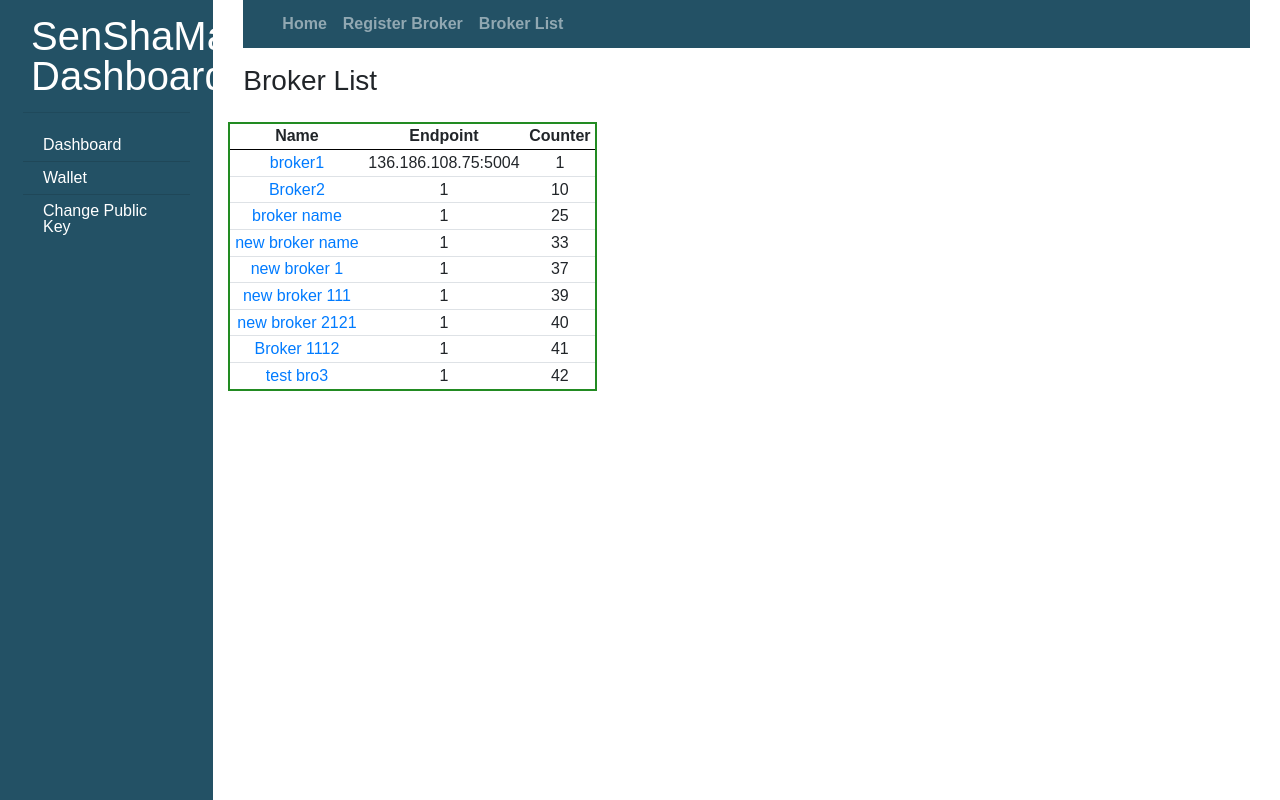
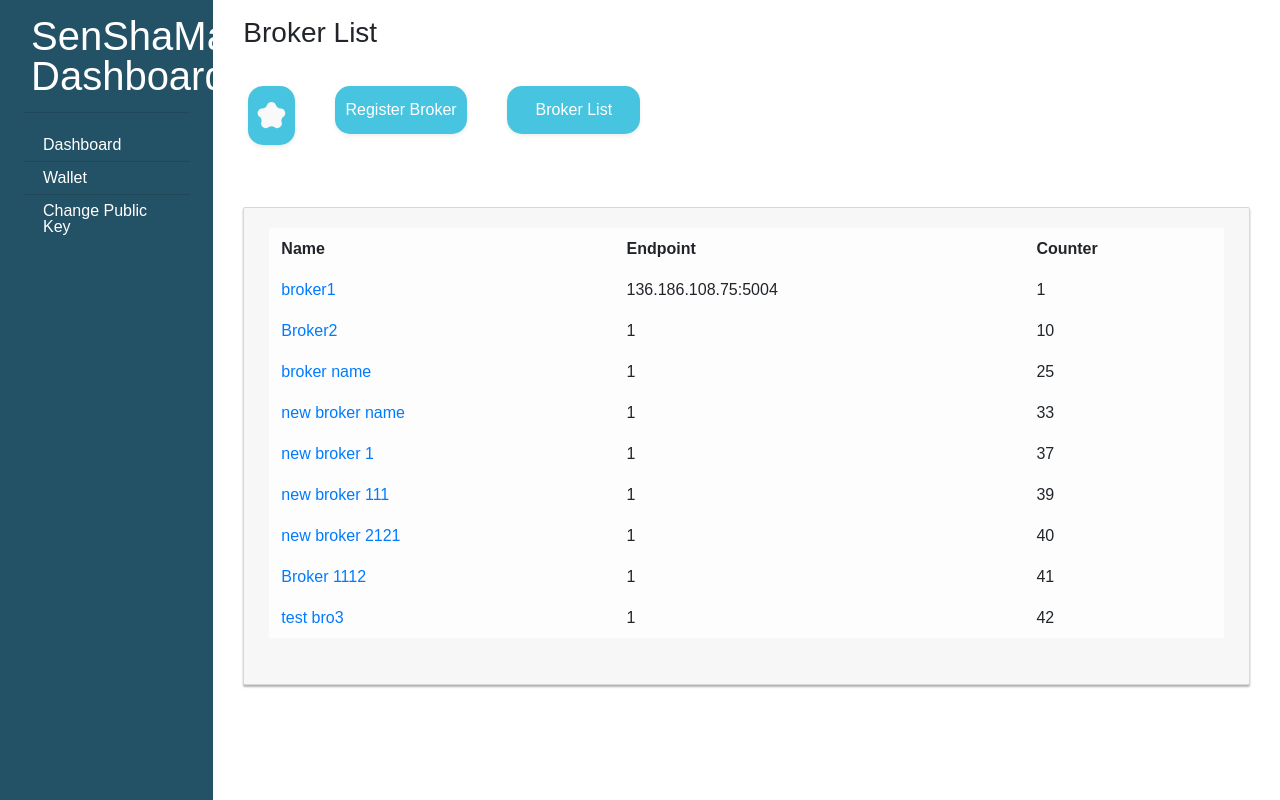
Before and after one commit to sampathmedawatta/SheShaMartDash, a React (Create React App) app: page /brokerList in a window 1280 px wide. Built offline with nearby package versions, Linux system fonts and the light colour scheme.

Commit message:
update broker submenu button design

```diff
--- a/src/App.css
+++ b/src/App.css
@@ -39,6 +39,14 @@ line-height: 1;
   font-size: 3.5rem;
 }
 
+.broker-sub-menu{
+  background-color:#47c4df;
+  color: white;
+  border-radius: 15px;
+  padding-bottom: 1rem;
+  padding-top: 1rem;
+
+}
 .client{
   background-color: #808fe1;
   color: white;
--- a/src/components/Broker.js
+++ b/src/components/Broker.js
@@ -1,34 +1,25 @@
 import React, { useState, useEffect, useRef, useContext } from "react";
 import BrokerService from "../services/broker.service";
-import Grid from "./UI/Grid/Table";
 import { Context } from "../context/context";
-import { Link } from "react-router-dom";
+
 import BrokerSubMenu from "../components/UI/SubMenu/BrokerSubMenu";
 
 const Broker = () => {
   const registerBroker = useState([]);
 
   const [rewardAmount, setRewardAmount] = useState("");
-  const [registeredBrokers, setRegisteredBrokers] = useState(null);
-  const { setBroks } = useContext(Context);
-
   const handleRewardAmountChange = (event) => {
     setRewardAmount(event.target.value);
-    console.log("value is:", event.target.value);
   };
 
   const [brokerName, setBrokerName] = useState("");
   const handleBrokerNameChange = (event) => {
     setBrokerName(event.target.value);
-
-    console.log("value is:", event.target.value);
   };
 
   const [endpoint, setEndpoint] = useState("");
   const handleEndpointChange = (event) => {
     setEndpoint(event.target.value);
-
-    console.log("value is:", event.target.value);
   };
 
   const brokerRegister = (e) => {
@@ -40,47 +31,24 @@ const Broker = () => {
       endpoint: endpoint,
     };
 
-    console.log(params);
     registerBroker = BrokerService.registerBroker(params);
-    console.log(registerBroker);
+
   };
-
-  const getBrokers = async () => {
-    const getList = BrokerService.getBrokers();
-    if(getList !== null){
-      setRegisteredBrokers(getList);
-      setBroks(getList);
-    }
-  };
-  console.log(registeredBrokers);
 
   return (
     <div>
       <div className="container-fluid">
-        <BrokerSubMenu />
         <div className="row">
           <div className="col-8 my-3">
             <h3>Broker</h3>
           </div>
-          <div className="col-4 my-3">
-            <div className="form-group">
-              {/* <Link className="btn btn-primary btn-block" to={`/brokerList`}>
-                Get Broker List
-              </Link>
-              <button
-                className="btn btn-primary btn-block"
-                onClick={getBrokers}
-              >
-                Get Broker List
-              </button> */}
-            </div>
-          </div>
-
         </div>
+        <BrokerSubMenu />
         <div className="row">
           <div className="col-12">
             <div className="card">
               <h3>Register Broker</h3>
+              <br />
               <div className="form-group">
                 <label htmlFor="rewardAmount">Reward Amount</label>
                 <input
@@ -125,19 +93,11 @@ const Broker = () => {
                 >
                   Click
                 </button>
-                {/* <br></br>
-                <span>rewardAmount: {rewardAmount}</span> <br></br>
-                <span>brokerName: {brokerName}</span>
-                <br></br>
-                <span>endpoint: {endpoint}</span>
-                <br></br> */}
               </div>
             </div>
           </div>
         </div>
       </div>
-
-      {registeredBrokers !== null && <Grid brokerList={registeredBrokers} />}
     </div>
   );
 };
--- a/src/components/BrokerList.js
+++ b/src/components/BrokerList.js
@@ -1,7 +1,7 @@
 import React, { useState, useEffect, useContext } from "react";
 import BrokerService from "../services/broker.service";
 import { Context } from "../context/context";
-import Grid from "./UI/Grid/Table";
+import { Link } from "react-router-dom";
 import BrokerSubMenu from "../components/UI/SubMenu/BrokerSubMenu";
 
 function BrokerList() {
@@ -20,34 +20,44 @@ const [registeredBrokers, setRegisteredBrokers] = useState(null);
     fetchData();
   }, []);
 
-  const getBrokers = async () => {
-    const getList = BrokerService.getBrokers();
-    if (getList !== null) {
-      setRegisteredBrokers(getList);
-      setBroks(getList);
-      console.log(getList);
-    }
-  };
 
   return (
     <div className="container-fluid">
-      <BrokerSubMenu />
       <div className="row">
         <div className="col-8 my-3">
           <h3>Broker List</h3>
         </div>
-        <div className="col-4 my-3">
-          <div className="form-group">
-            {/* <button className="btn btn-primary btn-block" onClick={getBrokers}>
-              Get Broker List
-            </button> */}
+      </div>
+      <BrokerSubMenu />
+
+      <div className="row">
+        <div className="col-12">
+          <div className="card">
+            {registeredBrokers !== null && (
+              <div className="table-responsive">
+                <table className="table table-light">
+                  <tr>
+                    <th>Name</th>
+                    <th>Endpoint</th>
+                    <th>Counter</th>
+                  </tr>
+                  {Object.keys(registeredBrokers).map((item, key) => (
+                    <tr key={key}>
+                      <td>
+                        <Link
+                          to={`/BrokerDetails/${registeredBrokers[item].metadata.name}`}
+                        >
+                          {registeredBrokers[item].metadata.name}
+                        </Link>
+                      </td>
+                      <td>{registeredBrokers[item].metadata.endpoint}</td>
+                      <td>{registeredBrokers[item].counter}</td>
+                    </tr>
+                  ))}
+                </table>
+              </div>
+            )}
           </div>
-        </div>
-
-        <div>
-          {registeredBrokers !== null && (
-            <Grid brokerList={registeredBrokers} />
-          )}
         </div>
       </div>
     </div>
--- a/src/components/UI/Grid/Table.js
+++ /dev/null
@@ -1,28 +0,0 @@
-import React from "react";
-import styles from './Table.module.css'
-import { Link } from "react-router-dom";
-
-const Table = ({ brokerList }) => (
-  <div className="table-responsive">
-    <table className="table table-striped table-sm">
-      <tr>
-        <th>Name</th>
-        <th>Endpoint</th>
-        <th>Counter</th>
-      </tr>
-      {Object.keys(brokerList).map((item, key) => (
-        <tr key={key}>
-          <td>
-            <Link to={`/BrokerDetails/${brokerList[item].metadata.name}`}>
-              {brokerList[item].metadata.name}
-            </Link>
-          </td>
-          <td>{brokerList[item].metadata.endpoint}</td>
-          <td>{brokerList[item].counter}</td>
-        </tr>
-      ))}
-    </table>
-  </div>
-);
-
-export default Table;
--- a/src/components/UI/Grid/Table.module.css
+++ /dev/null
@@ -1,24 +0,0 @@
-.App {
-    width: 100%;
-    height: 100vh;
-    display: flex;
-    justify-content: center;
-    align-items: center;
-}
-
-table {
-    border: 2px solid forestgreen;
-    width: 100%;
-    height: 200px;
-    margin-bottom: 100px;
-}
-
-th {
-    border-bottom: 1px solid black;
-}
-tr {
-    text-align: center;
-}
-td {
-    text-align: center;
-}
--- a/src/components/UI/Grid/TableSensor.js
+++ b/src/components/UI/Grid/TableSensor.js
@@ -1,5 +1,4 @@
 import React from "react";
-import styles from "./Table.module.css";
 import { Link } from "react-router-dom";
 
 const TableSensor = ({ sensorList }) => (
--- a/src/components/UI/SubMenu/BrokerSubMenu.js
+++ b/src/components/UI/SubMenu/BrokerSubMenu.js
@@ -3,23 +3,31 @@ import { Link } from "react-router-dom";
 
 function BrokerSubMenu() {
   return (
-    <nav className="navbar navbar-expand-lg navbar-dark Provider-submenu">
-      <div className="container-fluid">
-        <div className="collapse navbar-collapse" id="navbarColor02">
-          <ul className="Provider-Submenu navbar-nav me-auto mb-2 mb-lg-0">
+
+    <div className="row justify-content-left align-items-left">
+      <div className="col-md-1 p-1">
         <Link to={"/"} className="nav-link ">
-              Home
+          <div className="broker-sub-menu shadow-sm d-flex justify-content-around align-items-center">
+            <img alt="" src="/icon-1.svg"></img>
+          </div>
         </Link>
+      </div>
+      <div className="col-md-2 p-1">
         <Link to={"/broker"} className="nav-link ">
+          <div className="broker-sub-menu shadow-sm d-flex justify-content-around align-items-center">
             Register Broker
+          </div>
         </Link>
+      </div>
+      <div className="col-md-2 p-1">
         <Link to={"/brokerList"} className="nav-link ">
+          <div className="broker-sub-menu shadow-sm d-flex justify-content-around align-items-center">
             Broker List
+          </div>
         </Link>
-          </ul>
       </div>
     </div>
-    </nav>
+
   );
 }
 
```
Lines whose indentation alone changed are shown as unchanged.
